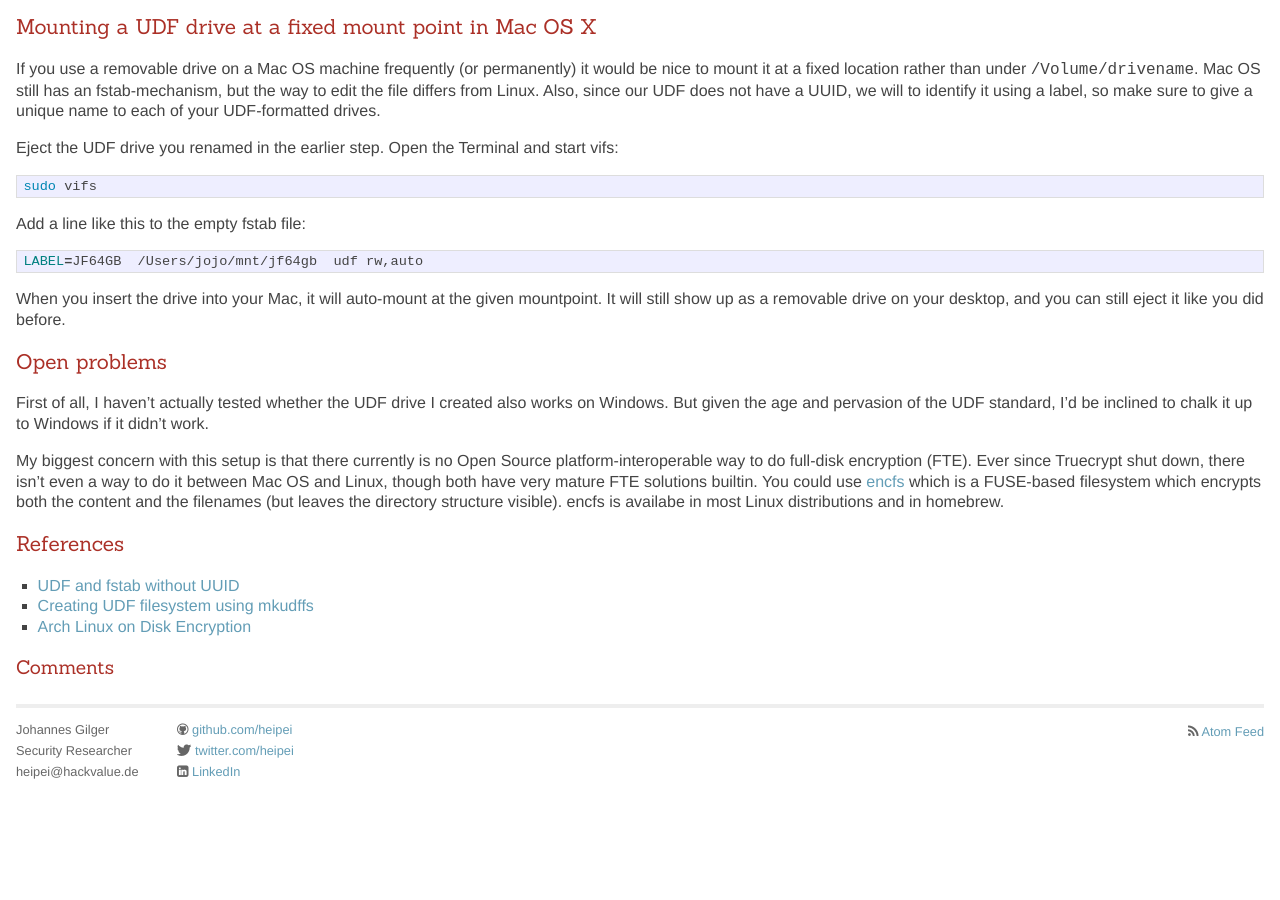
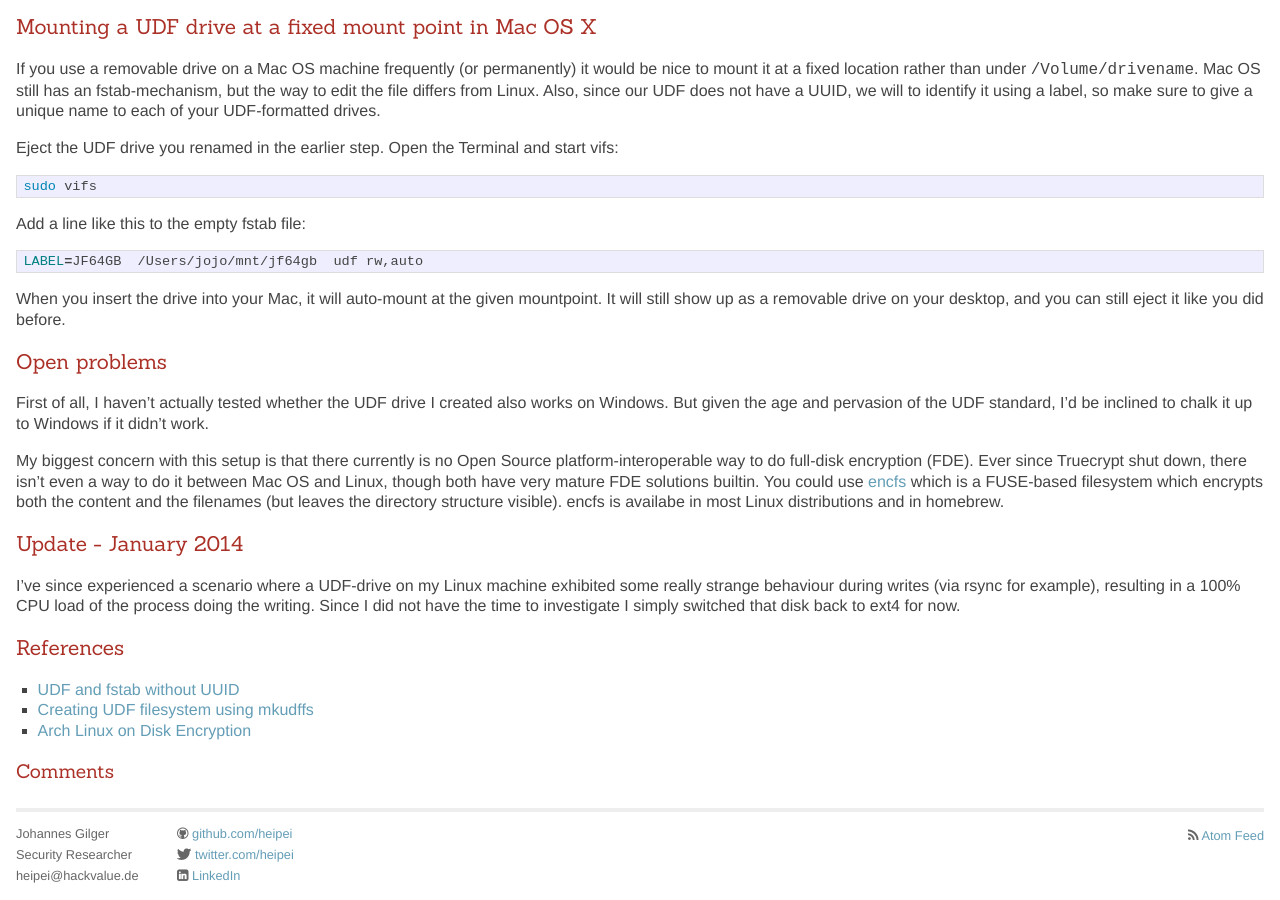
Before and after one commit to heipei/heipei.github.io, a Jekyll site: the page built from _posts/2014-12-21-UDF-for-cross-OS-file-transfer.markdown, in a window 1280 px wide and 900 px high, scrolled down 812 px. Built offline with Jekyll 4.4.1, drawn with Linux system fonts in a browser that asks for light colours; comment, search, counter and statistics services are not loaded; before the commit the page ends 1608 px from its top, so only the background shows below that.

Commit message:
UDF / FDE fixes

```diff
--- a/_posts/2014-12-21-UDF-for-cross-OS-file-transfer.markdown
+++ b/_posts/2014-12-21-UDF-for-cross-OS-file-transfer.markdown
@@ -74,10 +74,18 @@ First of all, I haven't actually tested whether the UDF drive I created also wor
 pervasion of the UDF standard, I'd be inclined to chalk it up to Windows if it didn't work.
 
 My biggest concern with this setup is that there currently is no Open Source platform-interoperable way to do full-disk
-encryption (FTE). Ever since Truecrypt shut down, there isn't even a way to do it between Mac OS and Linux, though both
-have very mature FTE solutions builtin. You could use [encfs](https://github.com/vgough/encfs) which is a FUSE-based filesystem
+encryption (FDE). Ever since Truecrypt shut down, there isn't even a way to do it between Mac OS and Linux, though both
+have very mature FDE solutions builtin. You could use [encfs](https://github.com/vgough/encfs) which is a FUSE-based filesystem
 which encrypts both the content and the filenames (but leaves the directory structure visible). encfs is availabe in
 most Linux distributions and in homebrew.
+
+Update - January 2014
+=====================
+
+I've since experienced a scenario where a UDF-drive on my Linux machine
+exhibited some really strange behaviour during writes (via rsync for example),
+resulting in a 100% CPU load of the process doing the writing. Since I did not
+have the time to investigate I simply switched that disk back to ext4 for now.
 
 References
 ==========
```
